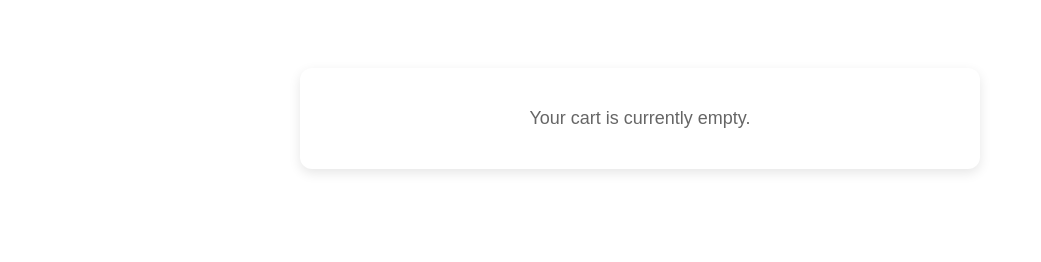
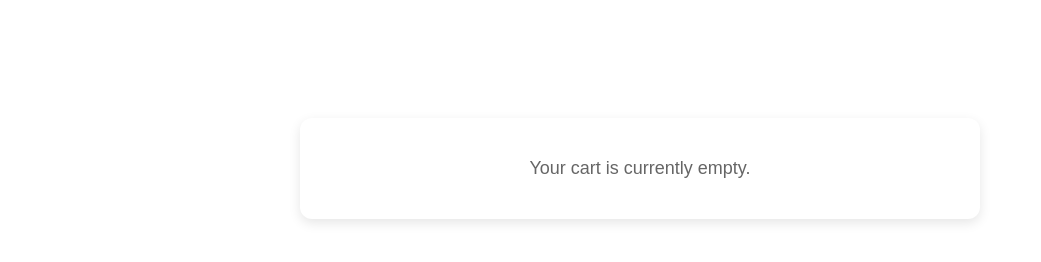
Before and after one commit to Wyllkirby/Crusaders, a plain HTML site: page cart.html in a window 1280 px wide. Shown: the part 112-374 px from the top of the page, without its empty margins (0-1041 px from the left). Drawn offline with Linux system fonts and the light colour scheme.

Commit message:
Update styles.css

```diff
--- a/styles.css
+++ b/styles.css
@@ -344,11 +344,10 @@ body.dark-theme {
   color: #333;
 }
 .cart-container {
+  min-height: 300px;
   display: flex;
   justify-content: center;
   align-items: center;
-  min-height: 200px;
-  margin-top: 20px;
 }
 .cart-item {
   display: flex;
```
